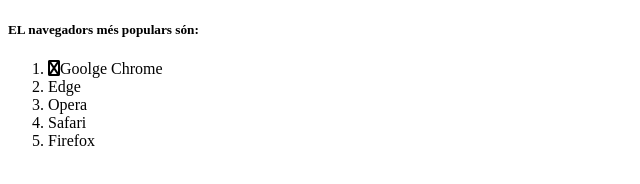
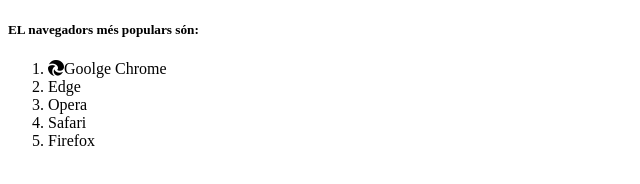
Before and after one commit to agnesplans/SMX2-M12.1-Web-Pages, a plain HTML site: page index.html in a window 1280 px wide. Shown: the full height of the page, 0-640 px from the left. Drawn offline with Linux system fonts and the light colour scheme.

Commit message:
canvi de logo

```diff
--- a/index.html
+++ b/index.html
@@ -9,7 +9,7 @@
 <body>
     <H5> EL navegadors més populars són:</H5>
     <ol>
-        <li><i class="fa fa-chrome"></i>Goolge Chrome</li>
+        <li><i class="fa-brands fa-edge"></i>Goolge Chrome</li>
         <li>Edge </li>
         <li>Opera</li>
         <li>Safari</li>
```
